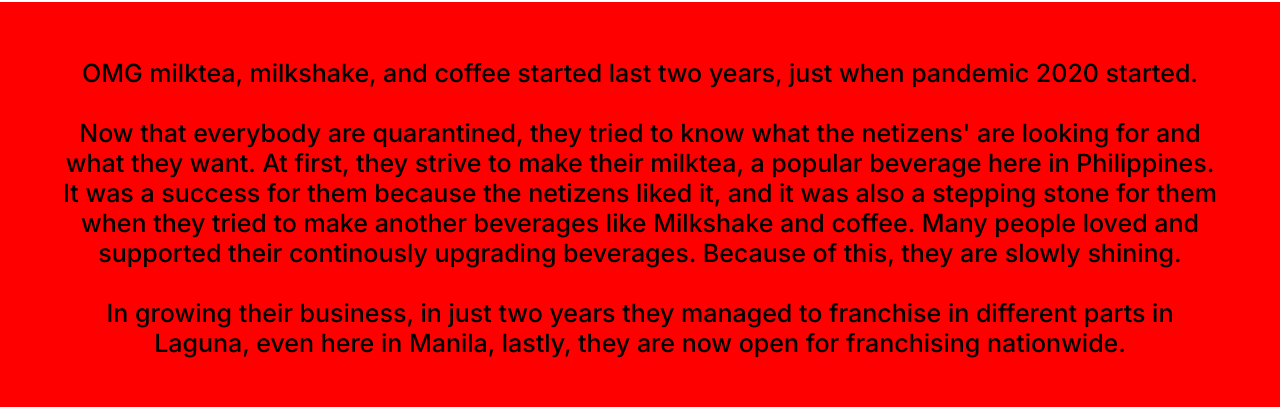
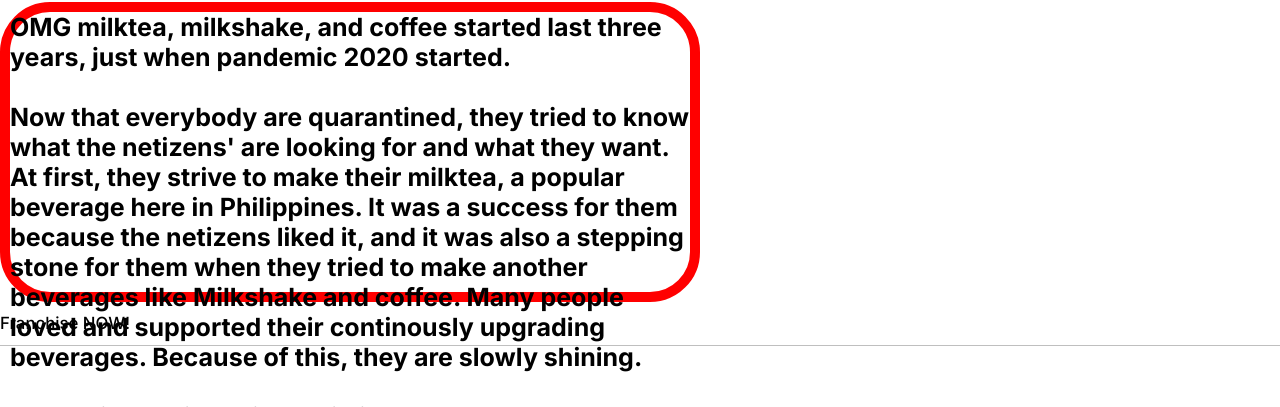
Before and after one commit to Mariaericka/OMG-philippines, a PHP site: page /franchise.php in a window 1280 px wide; the page is wider, and only the part inside the window is pictured. Shown: the part 972-1379 px from the top of that part. Run offline with PHP 8.4, Linux system fonts and the light colour scheme; data comes from the database, SQL or seed files in the repository; some libraries are stand-ins or nearby versions; some web fonts are replaced.

Commit message:
Changes
Font link added
Blog
-New css but unfinished
Franchise
-Old css, few changes

P.S:
For easier access, Ctrl F>Blog starts here and Ctrl F>Franchise changes starts here

```diff
--- a/css/style2.css
+++ b/css/style2.css
@@ -215,21 +215,39 @@ svg  {
    font-size: 1.5rem;
 }
 
+/* Franchise changes stars here*/
 .video video {
    margin-top: 50px;
    padding: 100px 100px 200px 100px;
    align-items: center;
    justify-items: center;
    border: 2px solid #000;
-   background: #FFBE00; /* Franchise changes */
-}
-
-.video h3 {
+   background: #FFBE00;
+}
+
+#OMG-brief-history {
+   height: 300px;
+   width: 700px;
+   text-align: left;
+   font-family: 'Inter', sans serif;
    font-size: 25px;
-   align-items: left;
-   padding: 5rem;
-   background: red;
-}
+   border: 10px solid red;
+   border-radius: 50px;
+}
+
+Franchise-Now h4 {
+   color: #FF1607;
+   -webkit-text-stroke-width: 1px;
+   -webkit-text-stroke-color: #000;
+   text-align: center;
+   font-size: 96px;
+   font-family: Inter;
+   font-style: normal;
+   font-weight: 700;
+   line-height: normal;
+}
+
+/* Franchise changes ends here*/
 
 .grid {
    display: grid;
--- a/franchise.php
+++ b/franchise.php
@@ -27,7 +27,7 @@ if(isset($_SESSION['user_id'])){
 
 
    <!-- custom css file link  -->
-   <link rel="stylesheet" href="css/style2.css">
+   <link rel="stylesheet" href="./css/style2.css">
    <link rel="stylesheet" href="css/bootstrap.css">
 
 
@@ -41,9 +41,12 @@ if(isset($_SESSION['user_id'])){
 
 <div class="video">
     <video src="images/OMG-video.mp4" autoplay muted loop height="90%" width="100%"></video>
-    <h3>OMG milktea, milkshake, and coffee started last two years, just when pandemic 2020 started.
-        <br>
-        <br>
+</div>
+
+<div class="OMG-brief-history">
+    <p id="OMG-brief-history">
+        OMG milktea, milkshake, and coffee started last three years, just when pandemic 2020 started.
+        <br><br>
         Now that everybody are quarantined, they tried to know what the
         netizens' are looking for and what they want. At first, they strive
         to make their milktea, a popular beverage here in Philippines.
@@ -52,12 +55,15 @@ if(isset($_SESSION['user_id'])){
         another beverages like Milkshake and coffee. Many people loved and
         supported their continously upgrading beverages. Because of this,
         they are slowly shining.
-        <br>
-        <br>
+        <br><br>
         In growing their business, in just two years they managed to franchise
         in different parts in Laguna, even here in Manila, lastly, they are
         now open for franchising nationwide.
-    </h3>
+    </p>
+</div>
+
+<div class="Franchise-Now">
+    <h4>Franchise NOW!</h4>
 </div>
 <hr>
 
```
